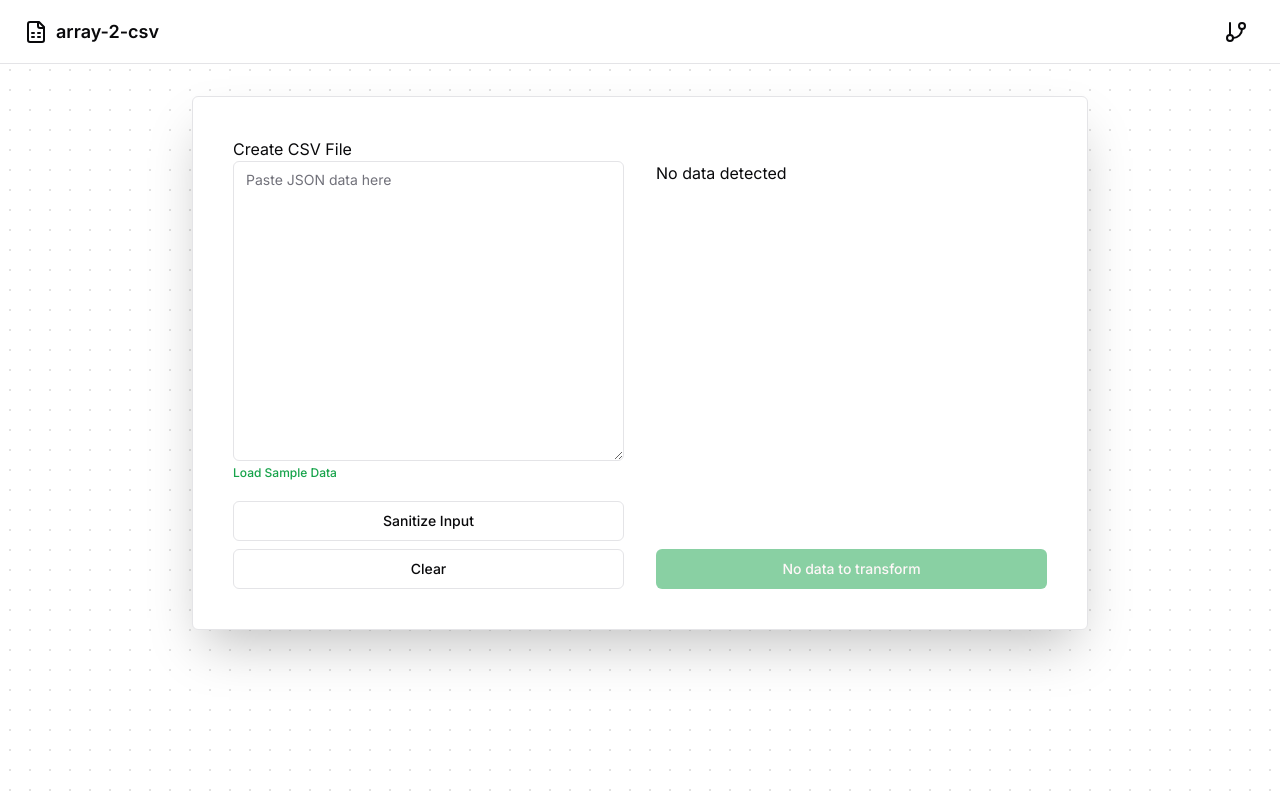
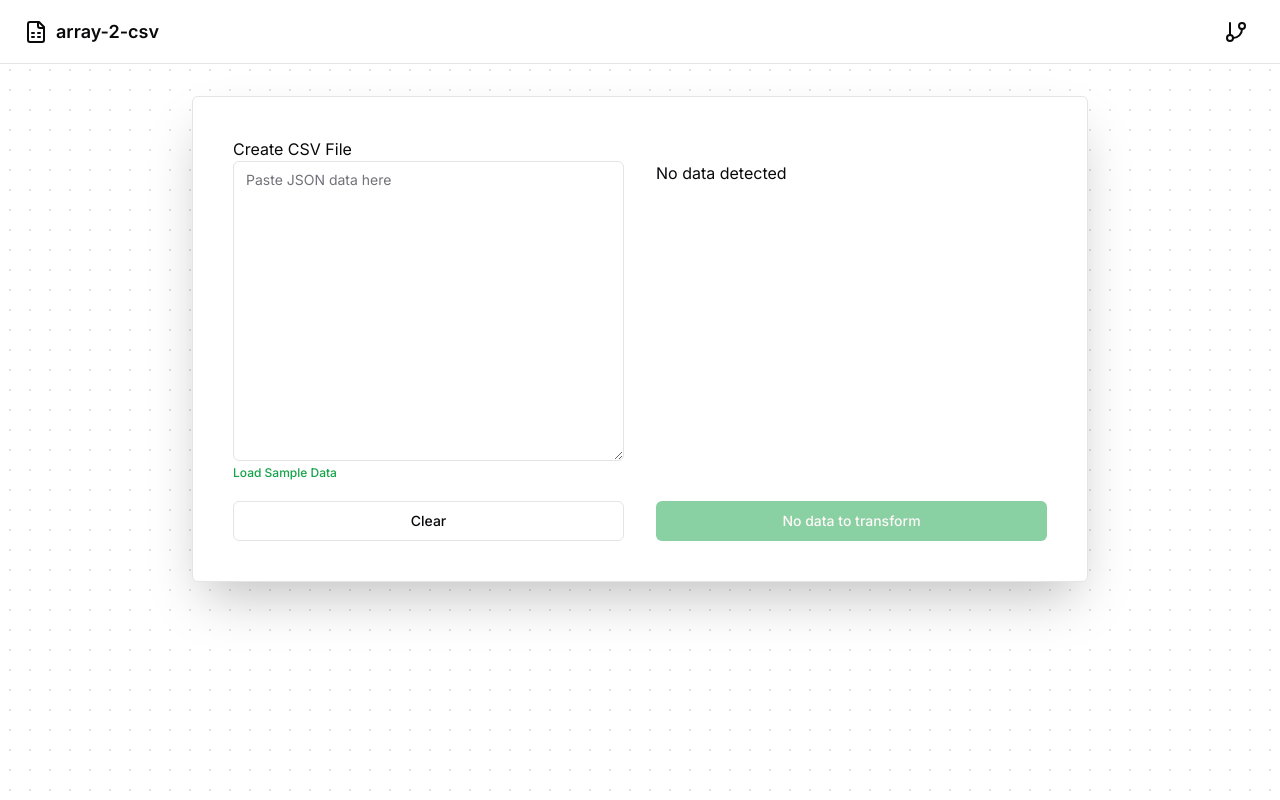
Before and after one commit to john-rock/array-2-csv-frontend, a Next.js app: page / in a window 1280 px wide. Built offline with nearby package versions, Linux system fonts and the light colour scheme.

Commit message:
remove alert file

```diff
--- a/components/Alert.tsx
+++ /dev/null
@@ -1,19 +0,0 @@
-import { AlertCircle } from "lucide-react"
-
-import {
-  Alert,
-  AlertDescription,
-  AlertTitle,
-} from "@/components/ui/alert"
-
-export function AlertDestructive(message: string) {
-  return (
-    <Alert variant="destructive">
-      <AlertCircle className="h-4 w-4" />
-      <AlertTitle>Error</AlertTitle>
-      <AlertDescription>
-        {message}
-      </AlertDescription>
-    </Alert>
-  )
-}
--- a/components/Generate.tsx
+++ b/components/Generate.tsx
@@ -10,7 +10,8 @@ import { Button } from "@/components/ui/button";
 import { Switch } from "@/components/ui/switch";
 import { Label } from "@/components/ui/label";
 import { useCsvGenerator } from "@/hooks/useCsvGenerator";
-import { DataItem, CsvGeneratorProps } from "@/types/types";
+import { CsvGeneratorProps } from "@/types/types";
+import { Sparkles } from 'lucide-react';
 
 const CsvGenerator: React.FC<CsvGeneratorProps> = ({ initialData = [] }) => {
   const {
@@ -27,7 +28,7 @@ const CsvGenerator: React.FC<CsvGeneratorProps> = ({ initialData = [] }) => {
     downloadCSV,
   } = useCsvGenerator(initialData);
 
-  console.log(errorMessage);
+  console.log(inputText);
 
   return (
     <div className="bg-white shadow-2xl p-10 rounded-md max-w-4xl w-full border fixed">
@@ -47,9 +48,11 @@ const CsvGenerator: React.FC<CsvGeneratorProps> = ({ initialData = [] }) => {
           >
             Load Sample Data
           </Button>
+          {inputText && (
           <Button variant={"outline"} onClick={sanitizeInput}>
-            Sanitize Input
+            Sanitize Input <Sparkles strokeWidth={1} width={15} className="ml-1"/>
           </Button>
+          )}
           <Button variant={"outline"} onClick={clearInput}>
             Clear
           </Button>
--- a/utils/sanitizeJson.ts
+++ b/utils/sanitizeJson.ts
@@ -7,6 +7,7 @@ export const sanitizeJsonInput = (inputText: string): string => {
     const parsedJson = JSON5.parse(inputText);
     // Convert back to a standard JSON string with proper formatting
     const sanitizedJson = JSON.stringify(parsedJson, null, 2);
+
     return sanitizedJson;
   } catch (error) {
     throw new Error((error as Error).message);
```
